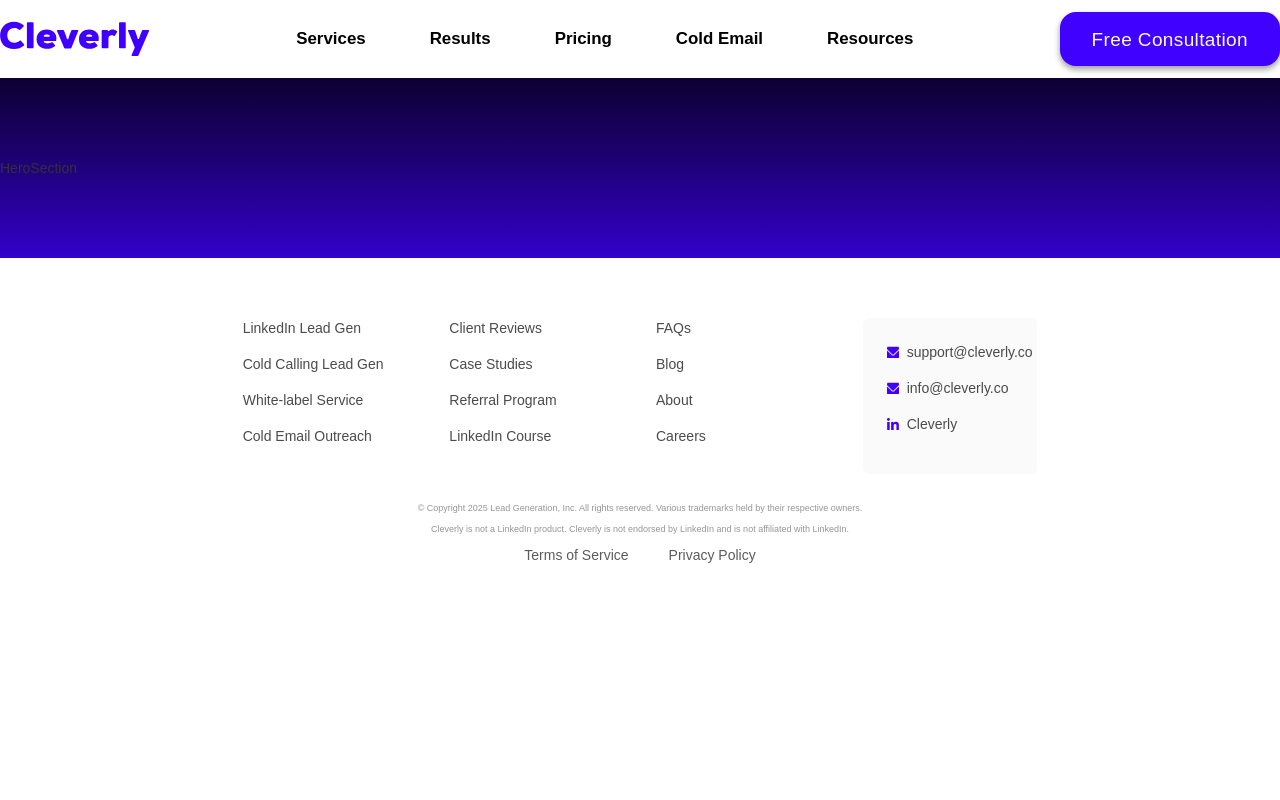
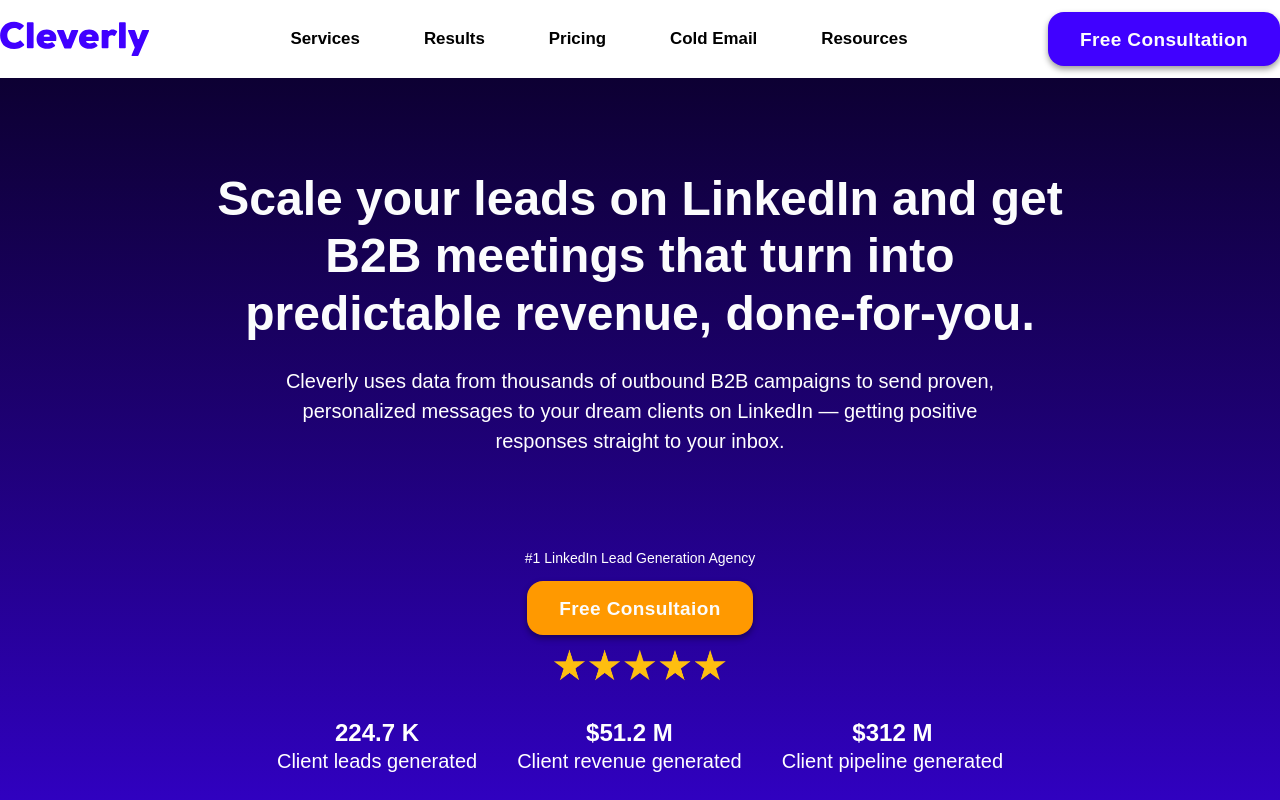
Before and after one commit to MuhammadShameel/Cleverly, a Next.js app: page / in a window 1280 px wide. Shown: the top 800 px of the page. Built offline with nearby package versions, Linux system fonts and the light colour scheme.

Commit message:
Enhance HeroSection with content, styling, and image; update button styles in globals.css

```diff
--- a/app/components/HeroSection.jsx
+++ b/app/components/HeroSection.jsx
@@ -1,10 +1,46 @@
 import React from "react";
+import Image from "next/image";
+
+import Stars from "../../public/images/stars.png";
 
 const HeroSection = () => {
   return (
     <>
-      <section className="hero-section bg-gradient-to-b from-[#0d0033] to-[#3301cc] py-20">
-        <div className="container mx-auto">HeroSection</div>
+      <section className="hero-section bg-gradient-to-b from-[#0d0033] to-[#3301cc] py-20 text-white">
+        <div className="container mx-auto">
+          <div className="text-center mx-auto">
+            <div className="content-wrapper">
+              <h1 className="py-3 font-bold max-w-4xl mx-auto">
+                Scale your leads on LinkedIn and get B2B meetings that turn into
+                predictable revenue, done-for-you.
+              </h1>
+              <p className="py-3 max-w-3xl mx-auto">
+                Cleverly uses data from thousands of outbound B2B campaigns to
+                send proven, personalized messages to your dream clients on
+                LinkedIn — getting positive responses straight to your inbox.
+              </p>
+            </div>
+            <div className="mt-20 text-center mx-auto flex flex-col justify-center items-center">
+              <p className="!text-[14px]">#1 LinkedIn Lead Generation Agency</p>
+              <button className="btn btn-orange my-3">Free Consultaion</button>
+              <Image src={Stars} alt="" width={200} height={200} />
+              <ul className="lg:flex md:flex-row flex-col gap-10 pt-10">
+                <li className="lg:my-0 my-5">
+                  <span className="text-[1.5rem] font-bold">224.7 K</span>
+                  <p>Client leads generated</p>
+                </li>
+                <li className="lg:my-0 my-5">
+                  <span className="text-[1.5rem] font-bold">$51.2 M</span>
+                  <p>Client revenue generated</p>
+                </li>
+                <li className="lg:my-0 my-5">
+                  <span className="text-[1.5rem] font-bold">$312 M</span>
+                  <p>Client pipeline generated</p>
+                </li>
+              </ul>
+            </div>
+          </div>
+        </div>
       </section>
     </>
   );
--- a/app/globals.css
+++ b/app/globals.css
@@ -136,6 +136,7 @@
 .btn {
   text-align: center;
   letter-spacing: 0.02em;
+  font-weight: 700;
   cursor: pointer;
   border-radius: 16px;
   flex-flow: column;
@@ -157,6 +158,12 @@
   border: none;
 }
 
+.btn-orange {
+  background: var(--orange);
+  color: var(--white);
+  border: none;
+}
+
 .nav-link {
   font-family: var(--body-font);
   color: var(--black);
@@ -174,6 +181,6 @@
 
 /* Section  */
 
-.hero-section {
+/* .hero-section {
   background-color: linear-gradient(#0d0033, #3301cc) !important;
-}
+} */
```
Also changed, not shown: public/images/stars.png (added).
